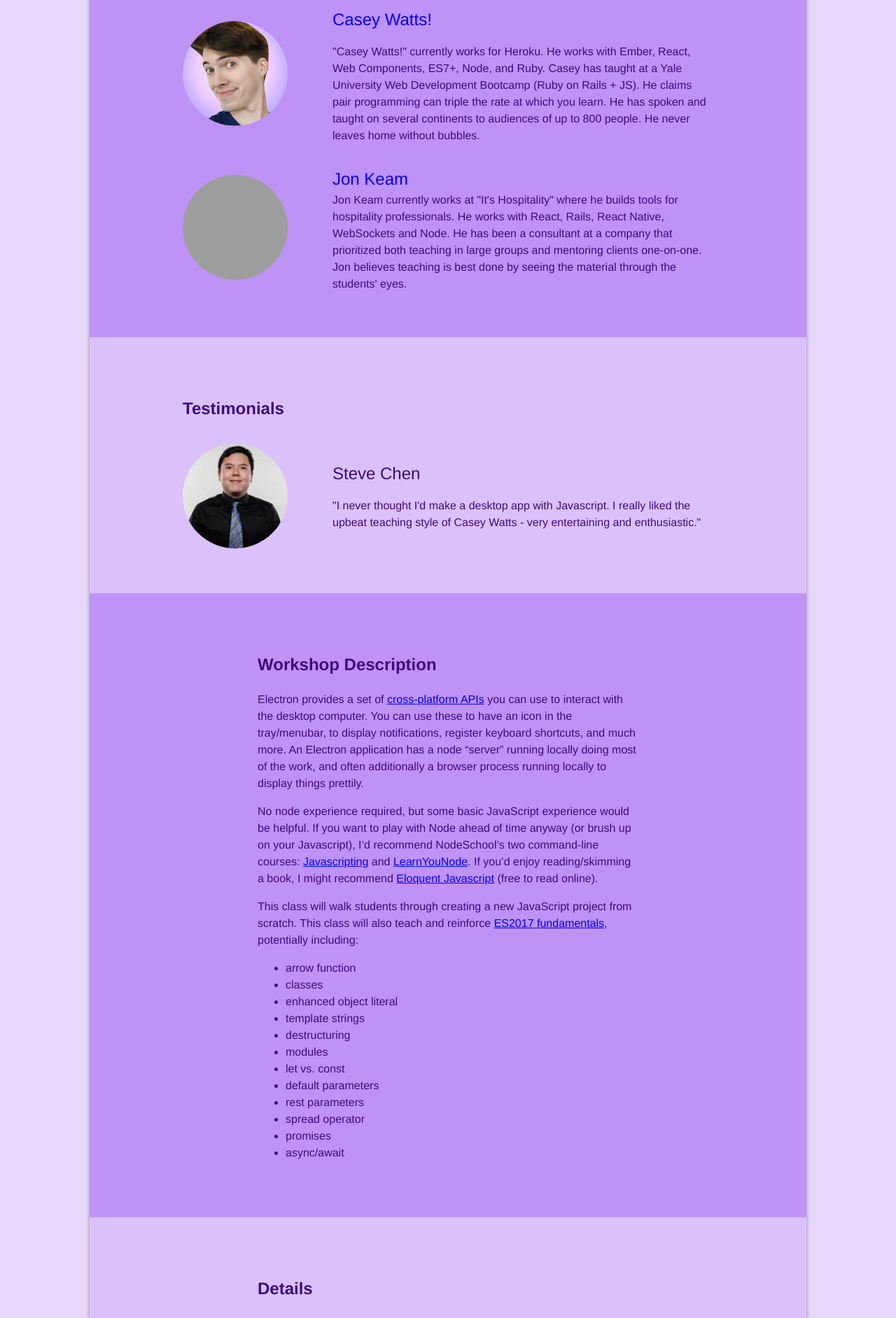
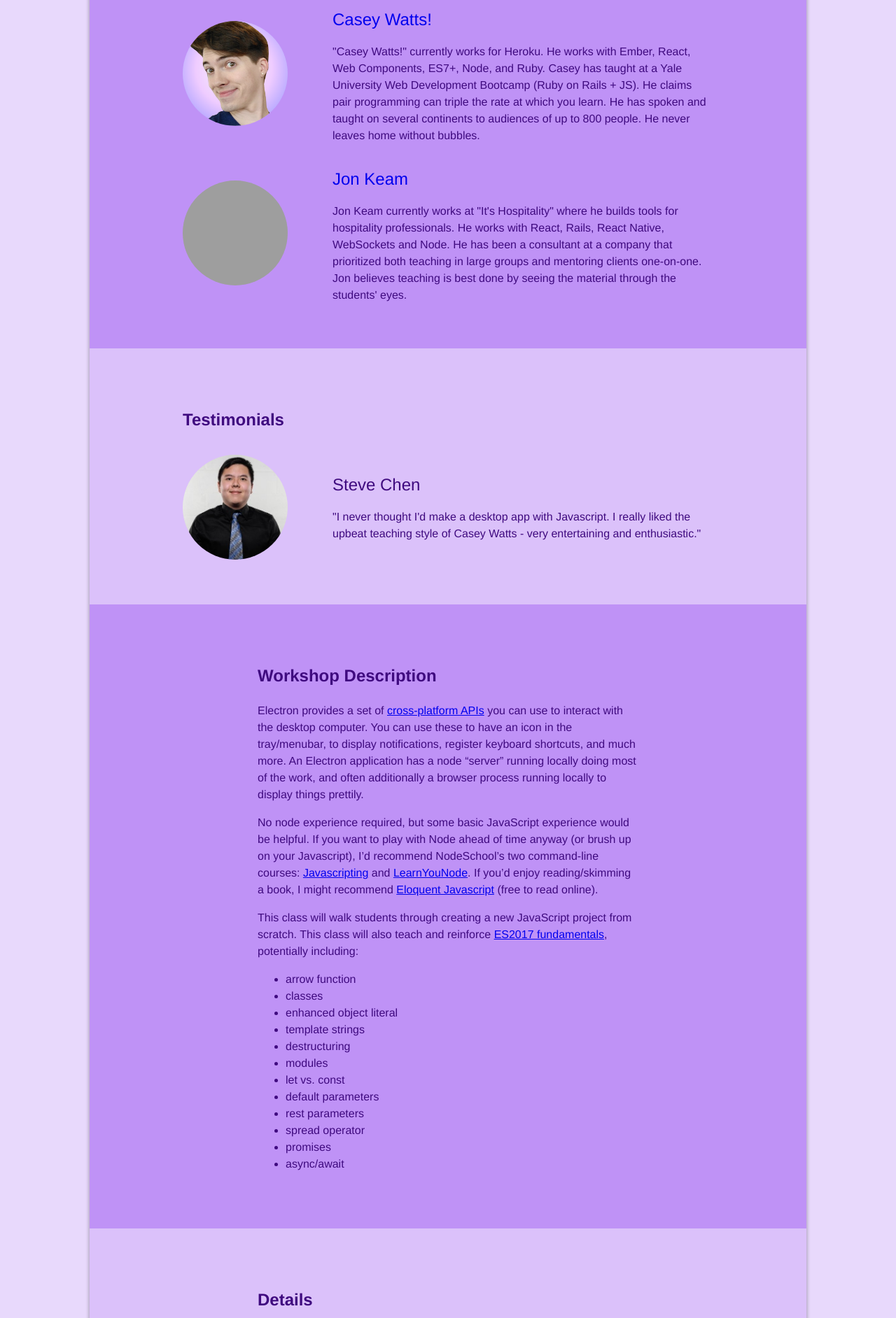
Before and after one commit to learnshinythings/learnshinythings.github.io, a Jekyll site: the page built from electron.md, in a window 1280 px wide. Shown: the part 1304-3188 px from the top of the page at 70% size. Built offline with Jekyll 4.4.1, drawn with Linux system fonts in a browser that asks for light colours; nearby versions of some CDN libraries; grey boxes are pictures that could not be loaded.

Commit message:
spacing between Jon's name and description

```diff
--- a/electron.md
+++ b/electron.md
@@ -58,7 +58,7 @@ Electron Workshop
   <a href="http://jonkeam.com/"><img src="/headshot-jon.png" class="headshot"></a>
   <div class="ml5 measure-wide">
     <a href="http://jonkeam.com/" class="link"><div class="f3">Jon Keam</div></a>
-    <div class="f5">Jon Keam currently works at "It's Hospitality" where he builds tools for hospitality professionals. He works with React, Rails, React Native, WebSockets and Node. He has been a consultant at a company that prioritized both teaching in large groups and mentoring clients one-on-one. Jon believes teaching is best done by seeing the material through the students' eyes.</div>
+    <div class="f5 mt3">Jon Keam currently works at "It's Hospitality" where he builds tools for hospitality professionals. He works with React, Rails, React Native, WebSockets and Node. He has been a consultant at a company that prioritized both teaching in large groups and mentoring clients one-on-one. Jon believes teaching is best done by seeing the material through the students' eyes.</div>
   </div>
 </div>
 
```
